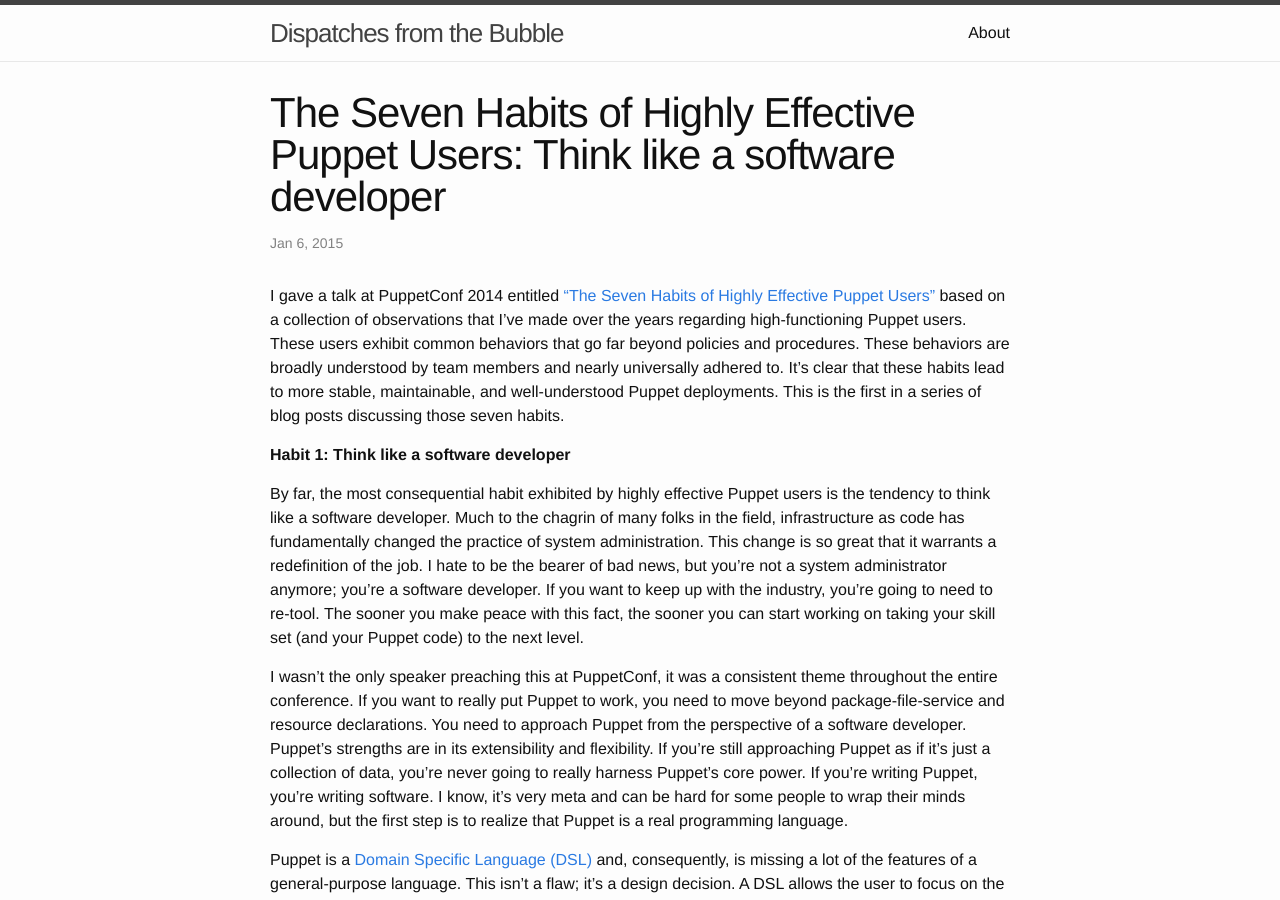
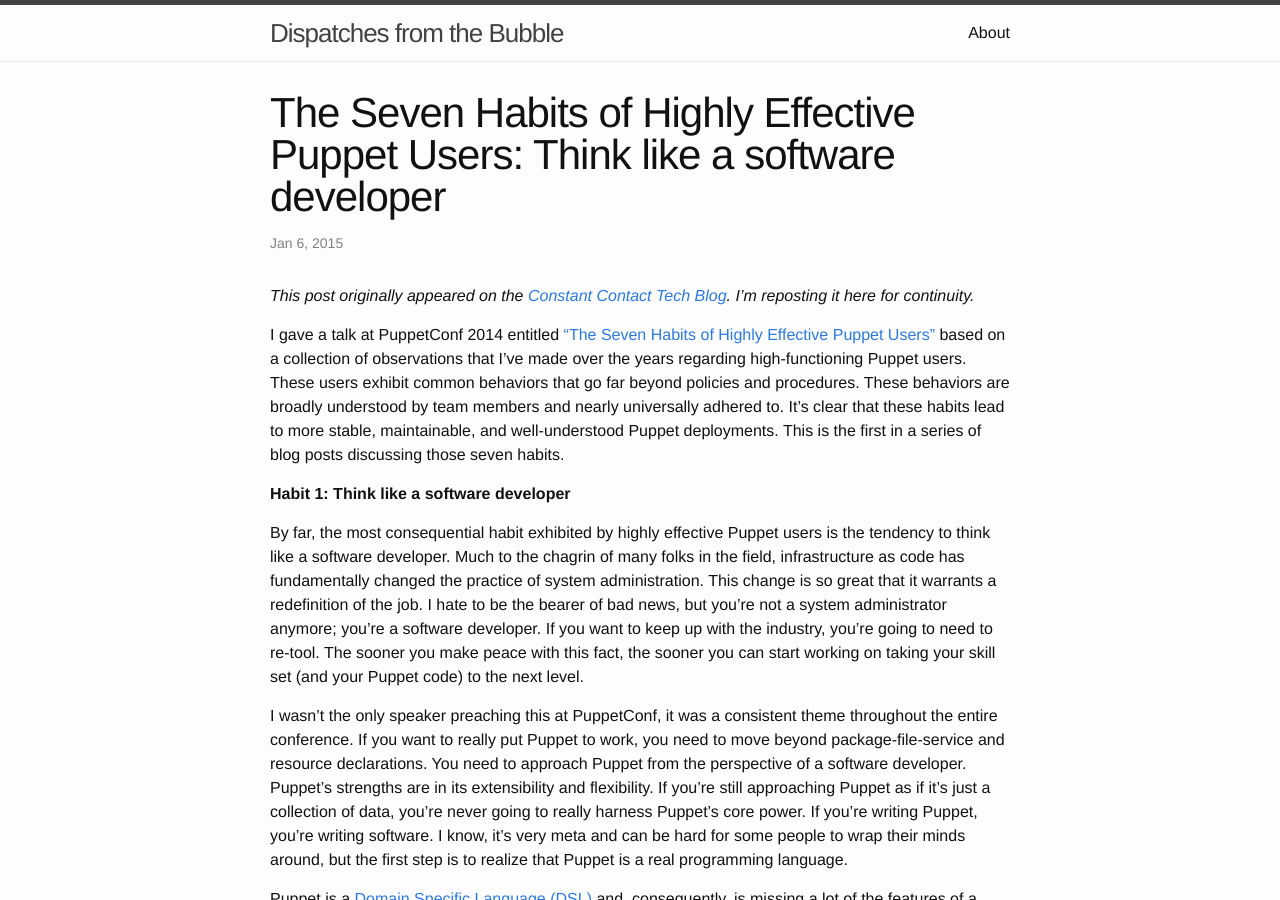
Before and after one commit to danzilio/danzilio.github.io, a Jekyll site: the page built from _posts/2015-01-06-seven-habits-think-like-a-software-developer.md, in a window 1280 px wide and 900 px high. Built offline with Jekyll 4.4.1, drawn with Linux system fonts in a browser that asks for light colours; Markdown is read by kramdown in place of the engine named in the settings; comment, search, counter and statistics services are not loaded.

Commit message:
Adding note about the original post location.

```diff
--- a/_posts/2015-01-06-seven-habits-think-like-a-software-developer.md
+++ b/_posts/2015-01-06-seven-habits-think-like-a-software-developer.md
@@ -8,6 +8,8 @@ tags:
   - Seven Habits
 comments: true
 ---
+
+*This post originally appeared on the [Constant Contact Tech Blog](http://techblog.constantcontact.com/devops/7-habits-of-highly-effective-puppet-users-habit-1/). I'm reposting it here for continuity.*
 
 I gave a talk at PuppetConf 2014 entitled [“The Seven Habits of Highly Effective Puppet Users”](https://puppetlabs.com/presentations/seven-habits-highly-effective-puppet-users-david-danzilio-constant-contact) based on a collection of observations that I’ve made over the years regarding high-functioning Puppet users. These users exhibit common behaviors that go far beyond policies and procedures. These behaviors are broadly understood by team members and nearly universally adhered to. It’s clear that these habits lead to more stable, maintainable, and well-understood Puppet deployments. This is the first in a series of blog posts discussing those seven habits.
 
```
